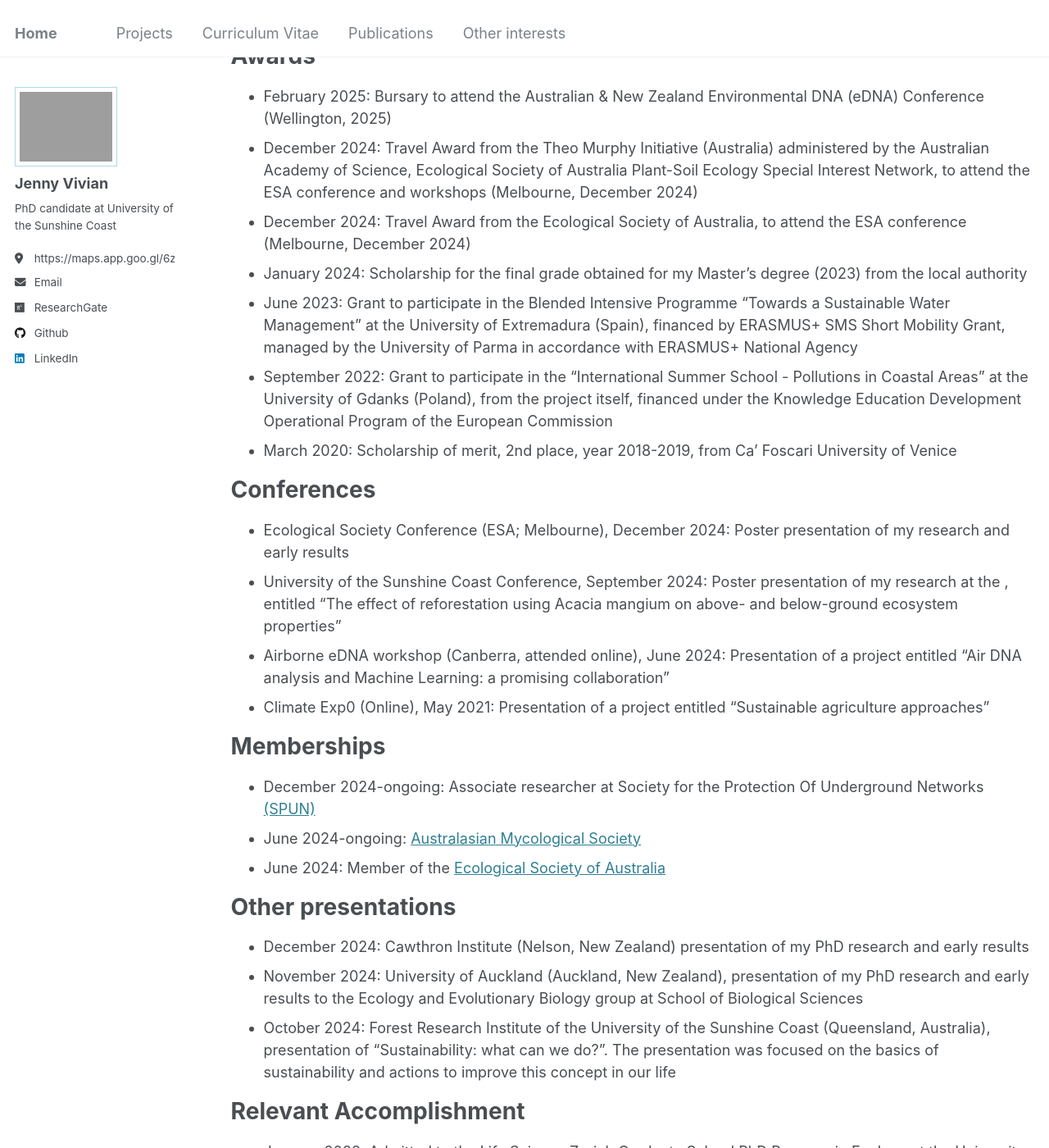
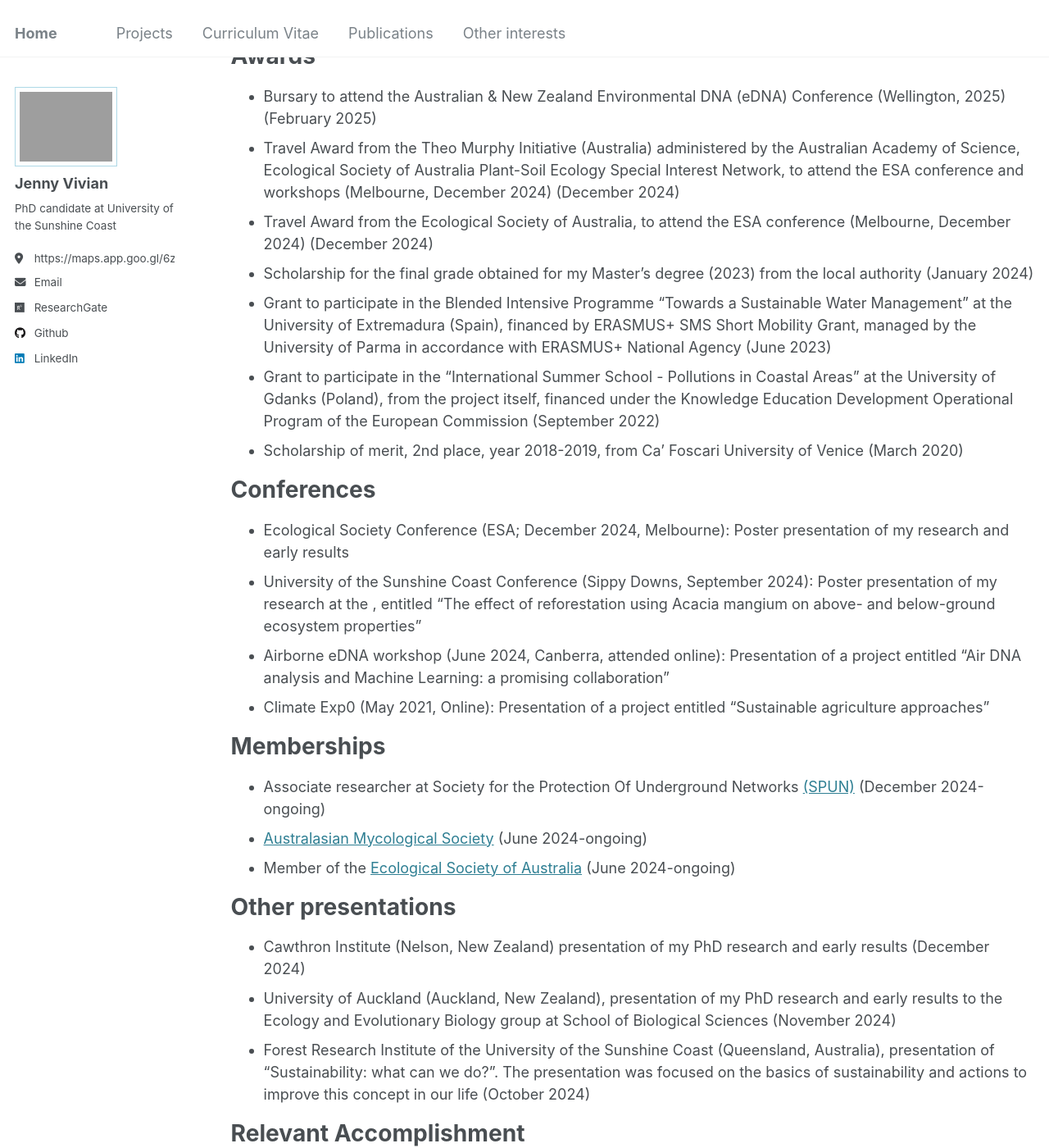
Before and after one commit to JennyVivian99/JennyVivian99.github.io, a Jekyll site: the page built from _pages/cv.md, in a window 1280 px wide and 1400 px high, scrolled down 1150 px. Shown: the whole window at 82% size. Built offline with Jekyll 4.4.1, drawn with Linux system fonts in a browser that asks for light colours; some of the changed text lies outside the part shown.

Commit message:
Update cv.md

```diff
--- a/_pages/cv.md
+++ b/_pages/cv.md
@@ -11,27 +11,27 @@ redirect_from:
 
 Education
 ======
-* November 2023-ongoing: Ph.D in Forestry Studies, University of the Sunshine Coast, Queensland, Australia
-* September 2021-July 2023: M.S. in Ecology and Ethology for Nature Conservation.
+* Ph.D in Forestry Studies, University of the Sunshine Coast, Queensland, Australia (November 2023-ongoing)
+* M.S. in Ecology and Ethology for Nature Conservation (September 2021-July 2023)
   Final thesis entitled “The Colombian socio-ecological system: dynamics of deforestation between conflicts and conservation”
   Final grade: 110 cum laude and Honorable Mention
   University of Parma, Italy
-* September 2018-July 2021: B.S. in Environmental Sciences.
+* B.S. in Environmental Sciences (September 2018-July 2021)
   Final thesis entitled "Abiotic stresses mitigation by NK fertilizer on seeds of ancient cereals"
   Final grade: 110 cum laude
   University of Ca’ Foscari, Venice, Italy
 
 Work experience
 ======
-* December 2024-ongoing:  Lead Convenor of Special Interest Network "Integrated Forest Restoration", part of the Ecological Society of Australia
-* November 2024-ongoing:  Internship at [Sequench Ltd](https://www.sequench.co.nz/)
+* Lead Convenor of Special Interest Network "Integrated Forest Restoration", part of the Ecological Society of Australia (December 2024-ongoing)
+* Internship at [Sequench Ltd](https://www.sequench.co.nz/) (November 2024-ongoing)
   * Environmental DNA sequencing (from samples preparation to bioinformatics analysis) using Illumina NextSeq 2000
   * Exploration of other sequencing techniques and analyses
-* February 2024-June 2024:  Teacher assistant for the course “Discovering Science”
+* Teacher assistant for the course “Discovering Science” (February 2024-June 2024)
   * University of the Sunshine Coast
   * Supervisor: Professor Gareth Chalmers
 
-* October 2022-March 2023:  Teacher assistant for the course “Biological Laboratory Techniques (Ecology module)”
+* Teacher assistant for the course “Biological Laboratory Techniques (Ecology module)” (October 2022-March 2023)
   * University of Parma
   * Supervisor: Professor Valeria Rossi
 
@@ -46,34 +46,34 @@ Technical skills
 
 Awards
 ======
-* February 2025: Bursary to attend the Australian & New Zealand Environmental DNA (eDNA) Conference (Wellington, 2025)
-* December 2024: Travel Award from the Theo Murphy Initiative (Australia) administered by the Australian Academy of Science, Ecological Society of Australia Plant-Soil Ecology Special Interest Network, to attend the ESA conference and workshops (Melbourne, December 2024)
-* December 2024: Travel Award from the Ecological Society of Australia, to attend the ESA conference (Melbourne, December 2024)
-* January 2024: Scholarship for the final grade obtained for my Master’s degree (2023) from the local authority
-* June 2023: Grant to participate in the Blended Intensive Programme “Towards a Sustainable Water Management” at the University of Extremadura (Spain), financed by ERASMUS+ SMS Short Mobility Grant, managed by the University of Parma in accordance with ERASMUS+ National Agency
-* September 2022: Grant to participate in the "International Summer School - Pollutions in Coastal Areas” at the University of Gdanks (Poland), from the project itself, financed under the Knowledge Education Development Operational Program of the European Commission
-* March 2020: Scholarship of merit, 2nd place, year 2018-2019, from Ca’ Foscari University of Venice
+* Bursary to attend the Australian & New Zealand Environmental DNA (eDNA) Conference (Wellington, 2025) (February 2025)
+* Travel Award from the Theo Murphy Initiative (Australia) administered by the Australian Academy of Science, Ecological Society of Australia Plant-Soil Ecology Special Interest Network, to attend the ESA conference and workshops (Melbourne, December 2024) (December 2024)
+* Travel Award from the Ecological Society of Australia, to attend the ESA conference (Melbourne, December 2024) (December 2024)
+* Scholarship for the final grade obtained for my Master’s degree (2023) from the local authority (January 2024)
+* Grant to participate in the Blended Intensive Programme “Towards a Sustainable Water Management” at the University of Extremadura (Spain), financed by ERASMUS+ SMS Short Mobility Grant, managed by the University of Parma in accordance with ERASMUS+ National Agency (June 2023)
+* Grant to participate in the "International Summer School - Pollutions in Coastal Areas” at the University of Gdanks (Poland), from the project itself, financed under the Knowledge Education Development Operational Program of the European Commission (September 2022)
+* Scholarship of merit, 2nd place, year 2018-2019, from Ca’ Foscari University of Venice (March 2020)
 
 Conferences
 ======
-* Ecological Society Conference (ESA; Melbourne), December 2024: Poster presentation of my research and early results
-* University of the Sunshine Coast Conference, September 2024: Poster presentation of my research at the , entitled "The effect of reforestation using Acacia mangium on
+* Ecological Society Conference (ESA; December 2024, Melbourne): Poster presentation of my research and early results
+* University of the Sunshine Coast Conference (Sippy Downs, September 2024): Poster presentation of my research at the , entitled "The effect of reforestation using Acacia mangium on
 above- and below-ground ecosystem properties"
-* Airborne eDNA workshop (Canberra, attended online), June 2024: Presentation of a project entitled “Air DNA analysis and Machine Learning: a promising collaboration”
-* Climate Exp0 (Online), May 2021: Presentation of a project entitled “Sustainable agriculture approaches”
+* Airborne eDNA workshop (June 2024, Canberra, attended online): Presentation of a project entitled “Air DNA analysis and Machine Learning: a promising collaboration”
+* Climate Exp0 (May 2021, Online): Presentation of a project entitled “Sustainable agriculture approaches”
 
 Memberships
 ====
-* December 2024-ongoing: Associate researcher at Society for the Protection Of Underground Networks [(SPUN)](https://www.spun.earth/associates)
-* June 2024-ongoing: [Australasian Mycological Society](https://www.australasianmycologicalsociety.com/)
-* June 2024: Member of the [Ecological Society of Australia](https://www.ecolsoc.org.au/)
+* Associate researcher at Society for the Protection Of Underground Networks [(SPUN)](https://www.spun.earth/associates) (December 2024-ongoing)
+* [Australasian Mycological Society](https://www.australasianmycologicalsociety.com/) (June 2024-ongoing)
+* Member of the [Ecological Society of Australia](https://www.ecolsoc.org.au/) (June 2024-ongoing)
 
 Other presentations
 =======
-* December 2024: Cawthron Institute (Nelson, New Zealand)  presentation of my PhD research and early results
-* November 2024: University of Auckland (Auckland, New Zealand), presentation of my PhD research and early results to the Ecology and Evolutionary Biology group at School of Biological Sciences
-* October 2024: Forest Research Institute of the University of the Sunshine Coast (Queensland, Australia), presentation of “Sustainability: what can we do?”. The presentation was focused on the basics of sustainability and actions to improve this concept in our life
+* Cawthron Institute (Nelson, New Zealand)  presentation of my PhD research and early results (December 2024)
+* University of Auckland (Auckland, New Zealand), presentation of my PhD research and early results to the Ecology and Evolutionary Biology group at School of Biological Sciences (November 2024)
+* Forest Research Institute of the University of the Sunshine Coast (Queensland, Australia), presentation of “Sustainability: what can we do?”. The presentation was focused on the basics of sustainability and actions to improve this concept in our life (October 2024)
 
 Relevant Accomplishment
 =====
-* January 2023: Admitted to the Life Science Zurich Graduate School PhD Program in Ecology at the University of Zurich / ETH Zurich. No available PhD positions were present
+* Admitted to the Life Science Zurich Graduate School PhD Program in Ecology at the University of Zurich / ETH Zurich. No available PhD positions were present (January 2023)
```
